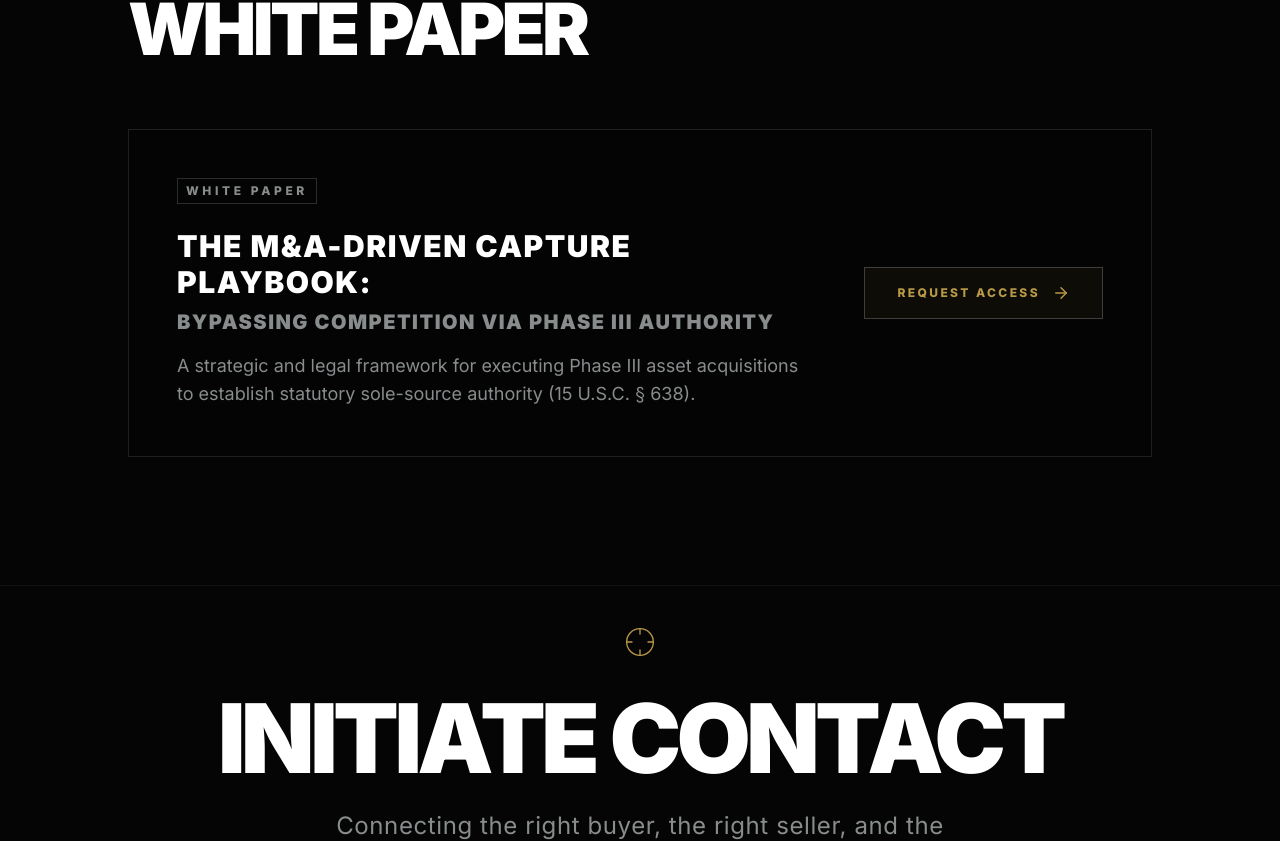
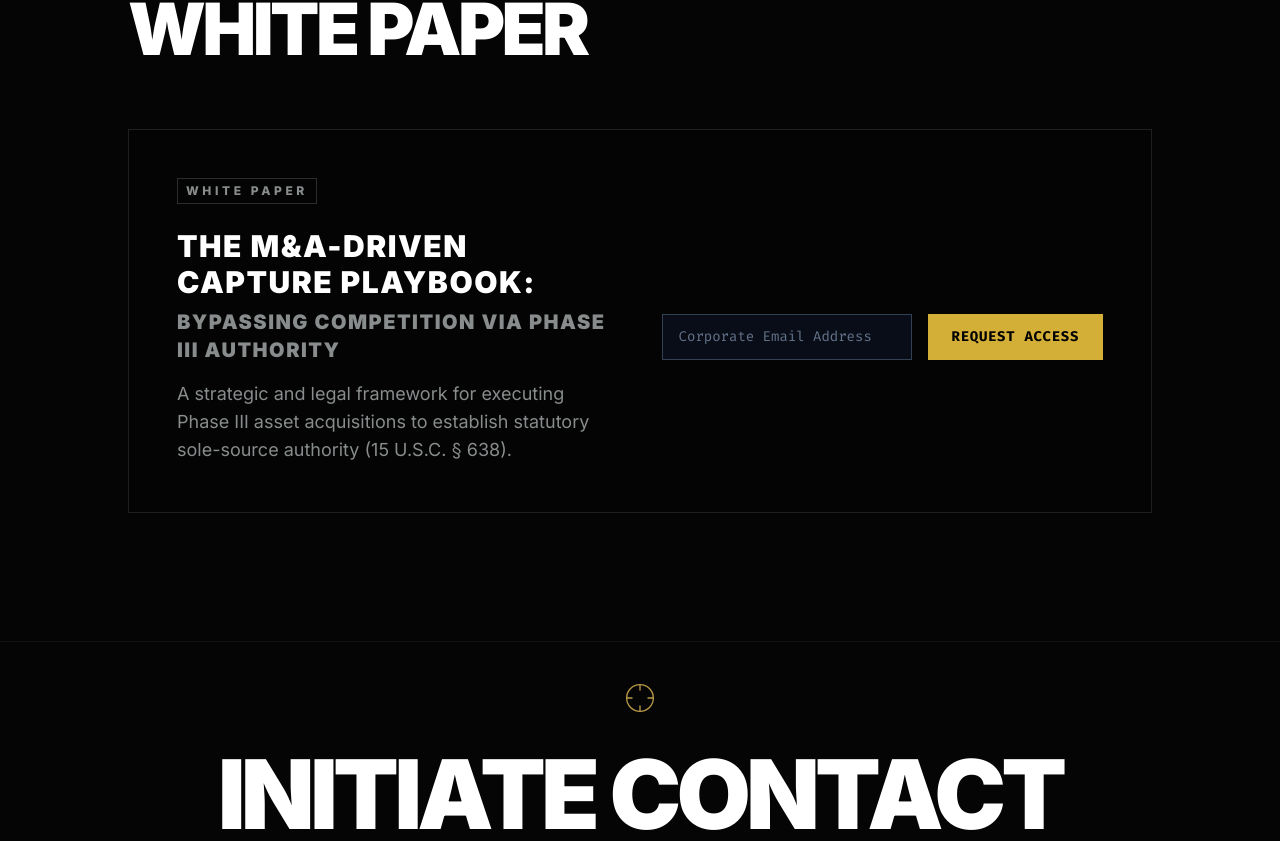
Before and after one commit to transactivate/website, a React (Vite) app: page /#landing in a window 1280 px wide. Shown: the part 3178-4019 px from the top of the page. Built offline with nearby package versions, Linux system fonts and the light colour scheme.

Commit message:
Feature: Deploy asynchronous Web3Forms email-capture logic and UI for the White Paper component

```diff
--- a/src/App.jsx
+++ b/src/App.jsx
@@ -516,7 +516,39 @@ const FaqItem = ({ question, answer, citations }) => {
   );
 };
 
-const WhitepapersKey = () => (
+const WhitepapersKey = () => {
+  const [email, setEmail] = useState('');
+  const [isSubmitting, setIsSubmitting] = useState(false);
+  const [isSubmitted, setIsSubmitted] = useState(false);
+
+  const handleRequest = async (e) => {
+    e.preventDefault();
+    setIsSubmitting(true);
+    try {
+      const response = await fetch("https://api.web3forms.com/submit", {
+        method: "POST",
+        headers: {
+          "Content-Type": "application/json",
+          Accept: "application/json",
+        },
+        body: JSON.stringify({
+          access_key: "87f7bf1f-e288-420e-b127-b2fa94ebc62d",
+          subject: "New Playbook Request (transactivate)",
+          email: email,
+          message: `An executive has requested access to the M&A-Driven Capture Playbook.\n\nEmail: ${email}\n\nYou can manually reply to them with the secure link: https://transactivate.ai/playbook-pdf`
+        }),
+      });
+      if (response.ok) {
+        setIsSubmitted(true);
+        setEmail("");
+      }
+    } catch (error) {
+      console.error("Form submission error", error);
+    }
+    setIsSubmitting(false);
+  };
+
+  return (
   <motion.div
     initial={{ opacity: 0 }}
     whileInView={{ opacity: 1 }}
@@ -544,16 +576,39 @@ const WhitepapersKey = () => (
           </p>
         </div>
 
-        <a
-          href="mailto:founder@transactivate.ai?subject=Requesting Access: M&A-Driven Capture White Paper"
-          className="relative z-10 flex-shrink-0 px-6 md:px-8 py-3 md:py-4 border border-brand-steel/40 text-brand-gold bg-brand-gold/5 uppercase tracking-[0.2em] text-xs font-bold hover:bg-brand-gold hover:text-brand-black transition-all duration-300 flex items-center gap-3 group-hover:border-brand-gold w-full lg:w-auto justify-center"
-        >
-          Request Access <ArrowRight size={18} className="group-hover:translate-x-1 transition-transform" />
-        </a>
+        {isSubmitted ? (
+          <div className="relative z-10 mt-8 p-6 border border-[#d4af37]/50 bg-[#d4af37]/10 inline-block mx-auto flex-shrink-0">
+            <p className="text-[#d4af37] font-mono tracking-widest uppercase text-sm font-bold">
+              [ Request Received ]
+            </p>
+            <p className="text-slate-300 mt-2 font-mono text-sm max-w-[250px]">
+              The intelligence brief will be sent to your inbox shortly.
+            </p>
+          </div>
+        ) : (
+          <form onSubmit={handleRequest} className="relative z-10 mt-8 w-full max-w-md lg:w-auto mx-auto flex-shrink-0 flex flex-col sm:flex-row gap-4 justify-center">
+            <input
+              type="email"
+              required
+              value={email}
+              onChange={(e) => setEmail(e.target.value)}
+              placeholder="Corporate Email Address"
+              className="flex-1 bg-slate-900/50 border border-slate-700 text-white px-4 py-3 focus:outline-none focus:border-[#d4af37] focus:ring-1 focus:ring-[#d4af37] font-mono text-sm placeholder:text-slate-500 transition-all min-w-[250px]"
+            />
+            <button
+              type="submit"
+              disabled={isSubmitting}
+              className="bg-[#d4af37] hover:bg-[#b5952f] text-black font-bold px-6 py-3 uppercase tracking-wider transition-colors disabled:opacity-50 whitespace-nowrap font-mono text-sm"
+            >
+              {isSubmitting ? "Initiating..." : "Request Access"}
+            </button>
+          </form>
+        )}
       </div>
     </div>
   </motion.div>
-);
+  );
+};
 
 const ContactKey = () => (
    <motion.div
```
